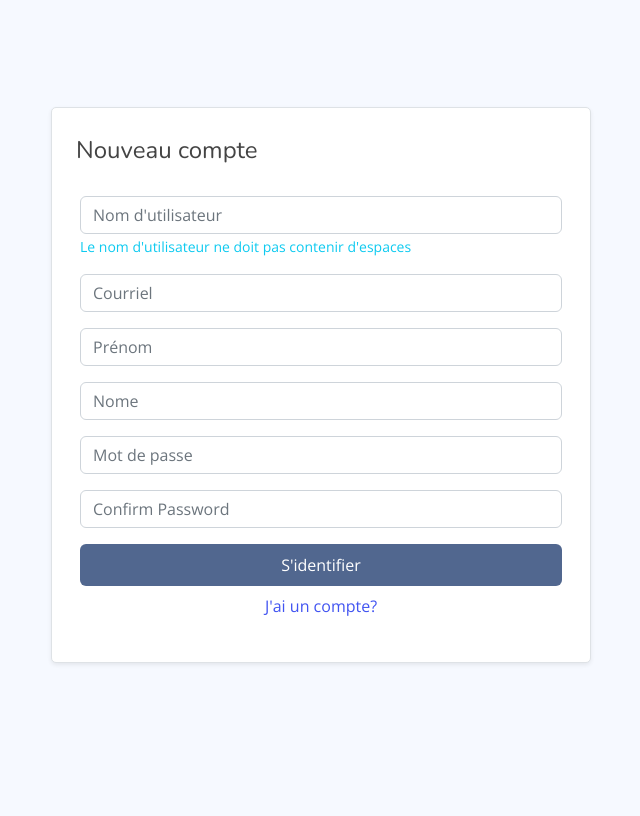
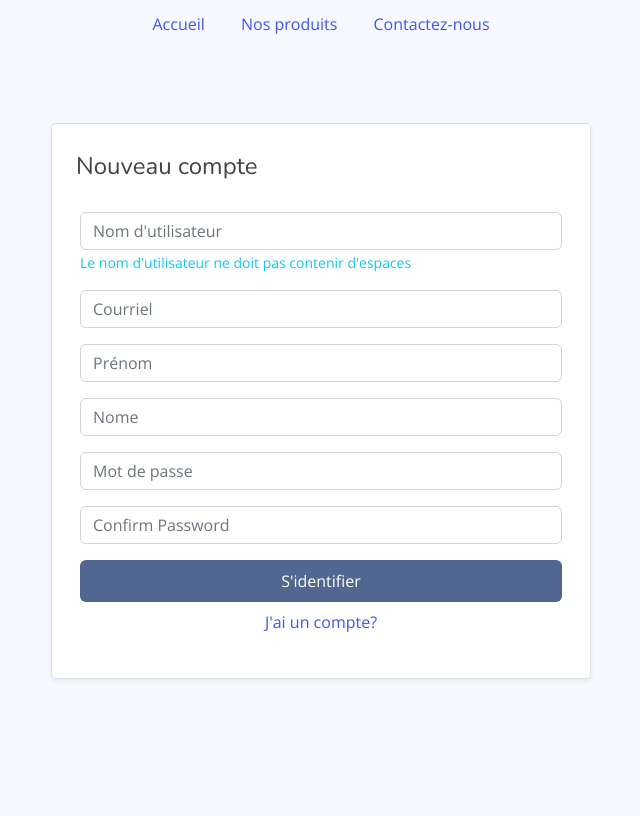
Before and after one commit to hagmir7/algoindicateur, a Django app: page /fr/accounts/register in a window 1280 px wide. Shown: the whole page, without its empty margins (319-959 px from the left). Before the commit the page ends 664 px from the top, so only its background shows below. Run offline with Django 4.2, Linux system fonts and the light colour scheme; data that the repository does not hold is empty; some libraries are stand-ins or nearby versions.

Commit message:
add menu to bland base

```diff
--- a/templates/blanck.html
+++ b/templates/blanck.html
@@ -31,9 +31,25 @@
   <link href="{% static 'dash/assets/css/style.css' %}" rel="stylesheet">
 </head>
 
+<style>
+  .nav-blank{
+    top: 12px;
+    text-align: center;
+    margin: auto;
+    position: fixed;
+  }
+</style>
+
 <body>
 
   <main>
+    <div style="top: 12px" class="m-auto position-absolute nav-blank w-100">
+      <div class="col-md-6 m-auto">
+        <a class="mx-3" href="/">{% trans "Accueil" %}</a>
+      <a class="mx-3" href="/products">{% trans "Nos produits" %}</a>
+      <a class="mx-3" href="/contact">{% trans "Contactez-nous" %}</a>
+      </div>
+    </div>
     {% block content %}{% endblock content %}
   </main><!-- End #main -->
 
--- a/templates/components/header.html
+++ b/templates/components/header.html
@@ -20,7 +20,7 @@
                     </a>
                 </li>
                 {% endif %}
-                <li class="dropdown me-2"><a href="#"><span>{% trans "Langue" %}</span> <i class="bi bi-chevron-down"></i></a>
+                <li class="dropdown me-2"><a href="#"><span>&#xa0;{% trans "Langue" %}&#xa0;</span> <i class="bi bi-chevron-down"></i></a>
                     <ul>
                         <form action="{% url 'set_language' %}" method="POST">
                             {% csrf_token %}
--- a/users/templates/registrations/register.html
+++ b/users/templates/registrations/register.html
@@ -5,7 +5,7 @@
 {% block content %}
 <div class="container">
 
-    <section class="section row error-404 min-vh-100 d-flex flex-column align-items-center justify-content-center">
+    <section class="section row mt-3 error-404 min-vh-100 d-flex flex-column align-items-center justify-content-center">
             <div class="card col-md-6 p-3 border shadow-sm">
                 <div class="p-2">
                     <h4 class="modal-title">{% trans 'Nouveau compte' %}</h4>
```
